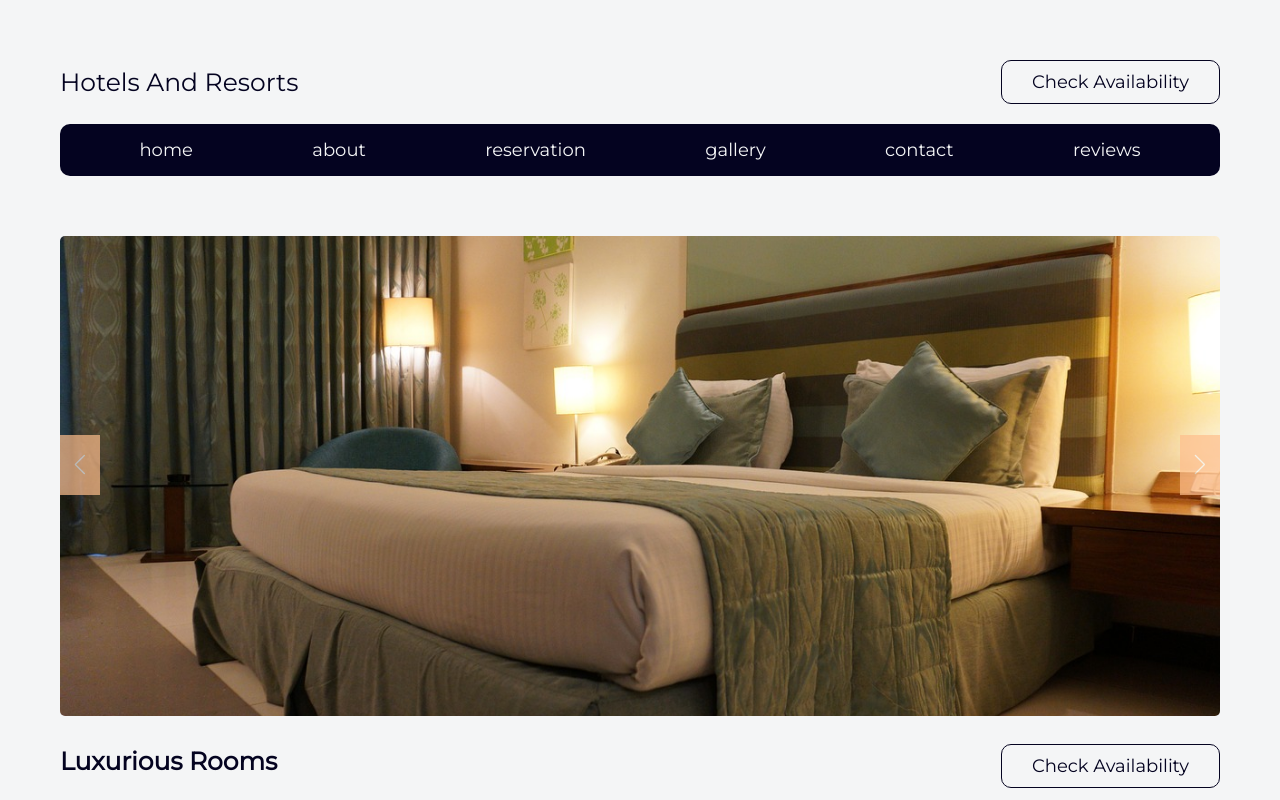
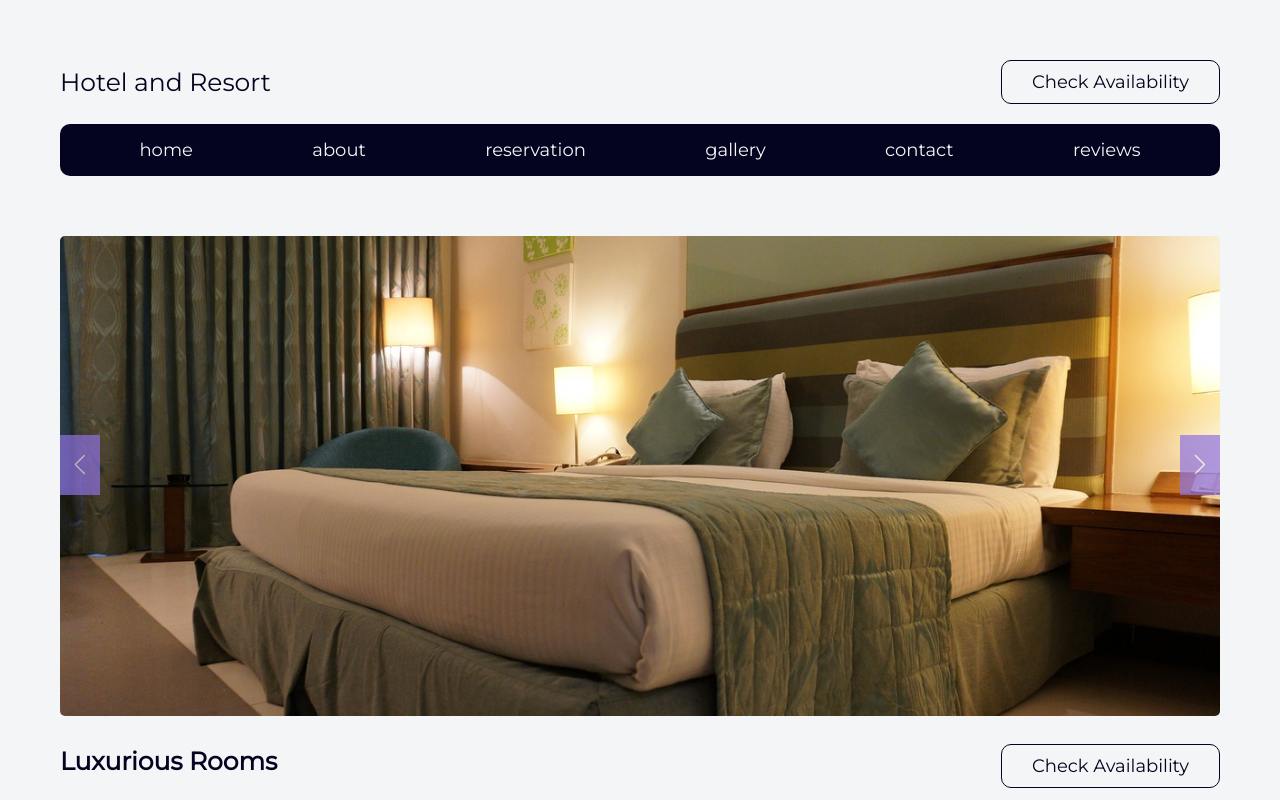
Before and after one commit to ezestom/Hotel-and-Resort, a plain HTML site: page index.html in a window 1280 px wide. Shown: the top 800 px of the page. Drawn offline with nearby package versions, Linux system fonts and the light colour scheme.

Commit message:
cambie el color del hover

```diff
--- a/css/style.css
+++ b/css/style.css
@@ -3,7 +3,7 @@
 :root {
    --main-color: #f4f5f6;
    --sub-color: #040320;
-   --white: #FEBE8C;
+   --white: #8D72E1;
    --border: .1rem solid #040320;
 }
 
@@ -122,7 +122,7 @@ section {
 }
 
 .header .navbar a:hover {
-
+   transition: .4s;
    color: var(--white);
 }
 
@@ -416,6 +416,11 @@ section {
    cursor: pointer;
 }
 
+.contact .row .faq .box h3:hover {
+   color: var(--white);
+   transition: .4s;
+}
+
 .contact .row .faq .box p {
    padding: 1.5rem 2rem;
    line-height: 2;
--- a/index.html
+++ b/index.html
@@ -4,7 +4,7 @@
 		<meta charset="UTF-8" />
 		<meta http-equiv="X-UA-Compatible" content="IE=edge" />
 		<meta name="viewport" content="width=device-width, initial-scale=1.0" />
-		<title>complete responsive hotel booking website design tutorial</title>
+		<title>Hotel and Resort 🏠</title>
 
 		<link
 			rel="stylesheet"
@@ -23,7 +23,7 @@
 
 		<section class="header">
 			<div class="flex">
-				<a href="#home" class="logo">Hotels And Resorts</a>
+				<a href="#home" class="logo">Hotel and Resort</a>
 				<a href="#availability" class="btn">check availability</a>
 				<div id="menu-btn" class="fas fa-bars"></div>
 			</div>
```
